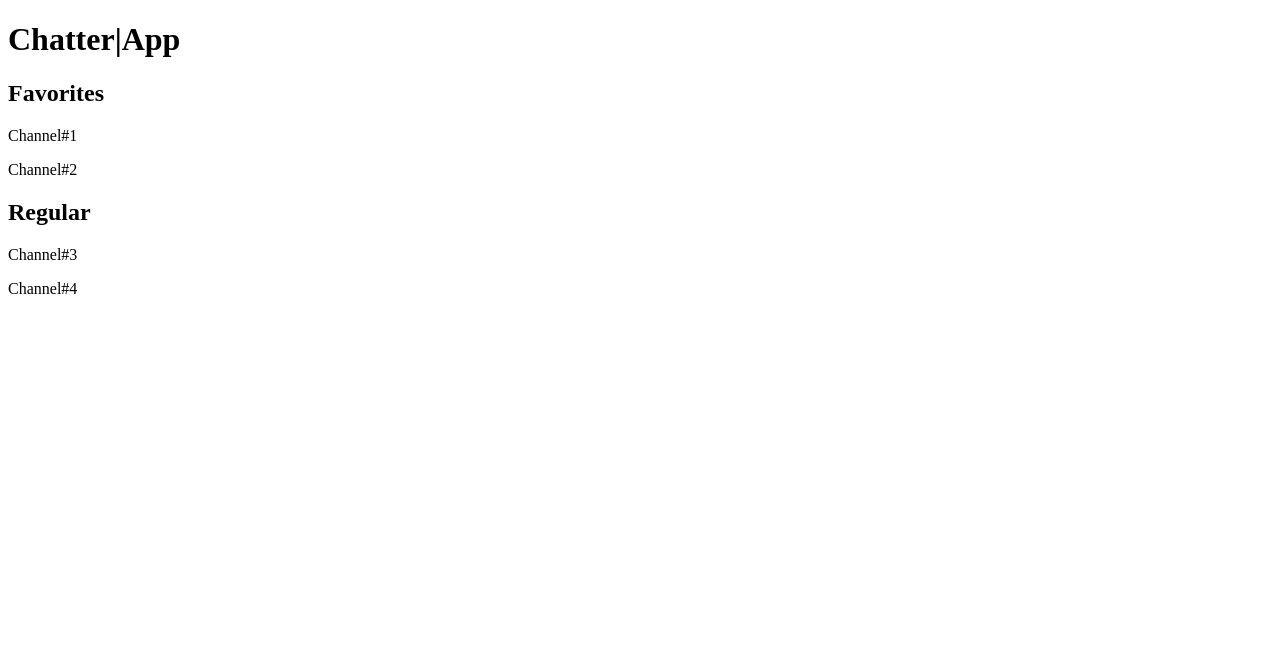
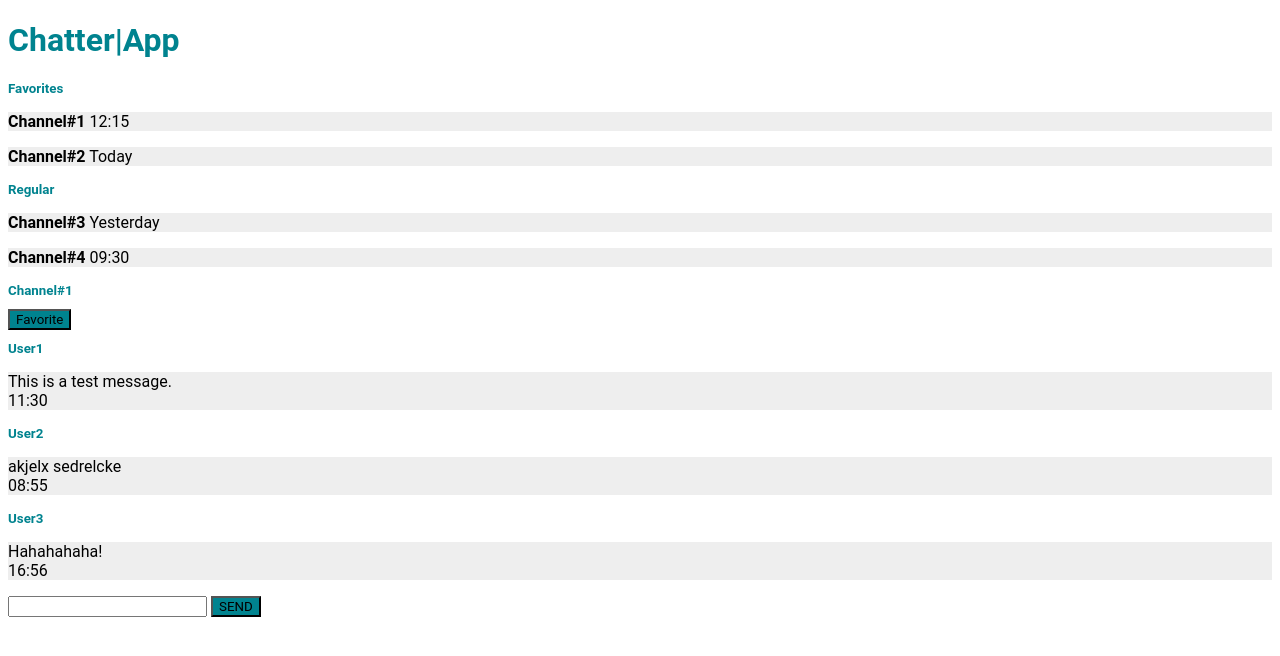
Before and after one commit to BryanTan-Byte/bryantan-byte.github.io, a plain HTML site: page index.html in a window 1280 px wide. Drawn offline with Linux system fonts and the light colour scheme.

Commit message:
Update index.html

```diff
--- a/index.html
+++ b/index.html
@@ -6,9 +6,39 @@
 <body>
     <h1>Chatter|App</h1>
     <h2>Favorites</h2>
-    <p>Channel#1</p>
-    <p>Channel#2</p>
+    <p><strong>Channel#1</strong> 12:15</p>
+    <p><strong>Channel#2</strong> Today</p>
     <h2>Regular</h2>
-    <p>Channel#3</p>
-    <p>Channel#4</p>
+    <p><strong>Channel#3</strong> Yesterday</p>
+    <p><strong>Channel#4</strong> 09:30</p>
+    <h2><strong>Channel#1</strong></h2>
+    <button>Favorite</button>
+
+    <h2>User1</h2>
+    <p>This is a test message.<br>11:30</p>
+    <h2>User2</h2>
+    <p>akjelx sedrelcke<br>08:55</p>
+    <h2>User3</h2>
+    <p>Hahahahaha!<br>16:56</p>
+    <input type="text">
+    <button>SEND</button>
+    <style>
+        *{
+            font-family: Roboto,Arial,sans-serif;
+        }
+        h1{
+            color: #00838f;
+        }
+        h2{
+            color: #00838f;
+            font-size: smaller;
+        }
+        p{
+            background-color: #eeeeee;
+        }
+        button{
+            background-color: #00838f;
+            font;
+        }
+    </style>
 </body>
```
